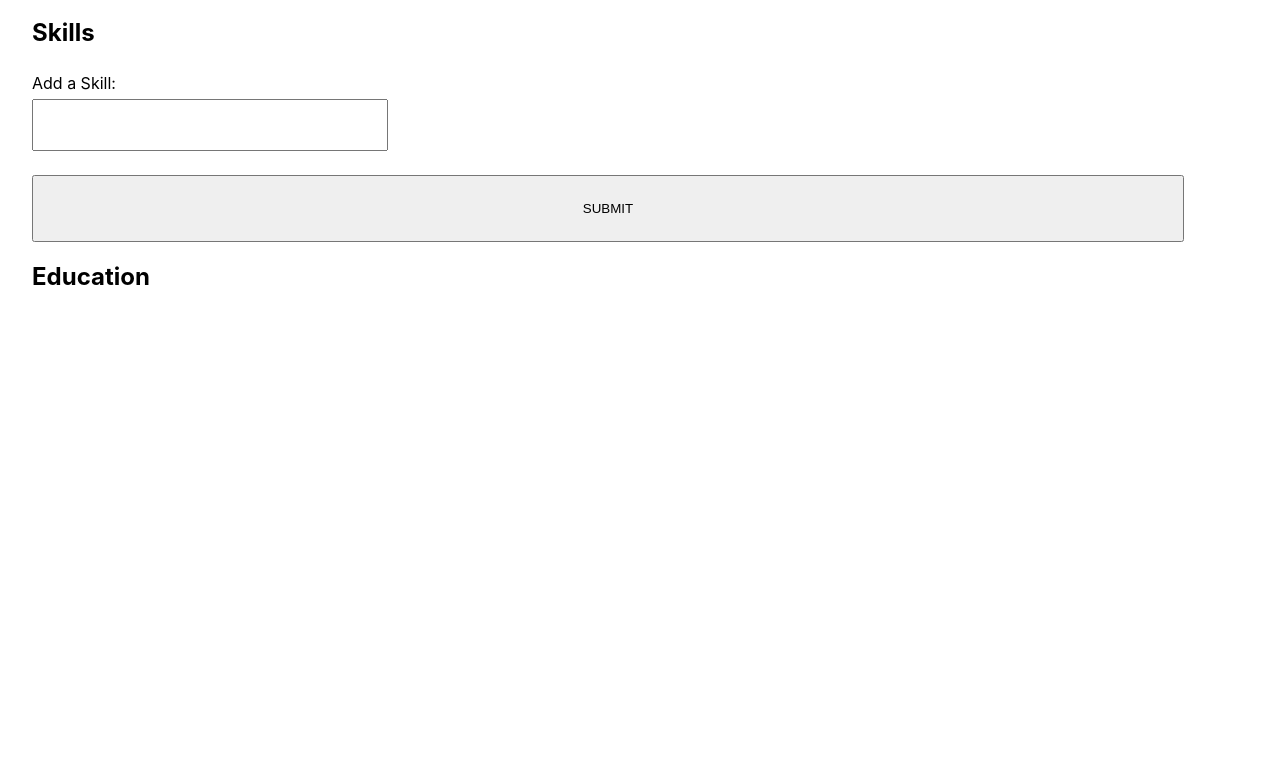
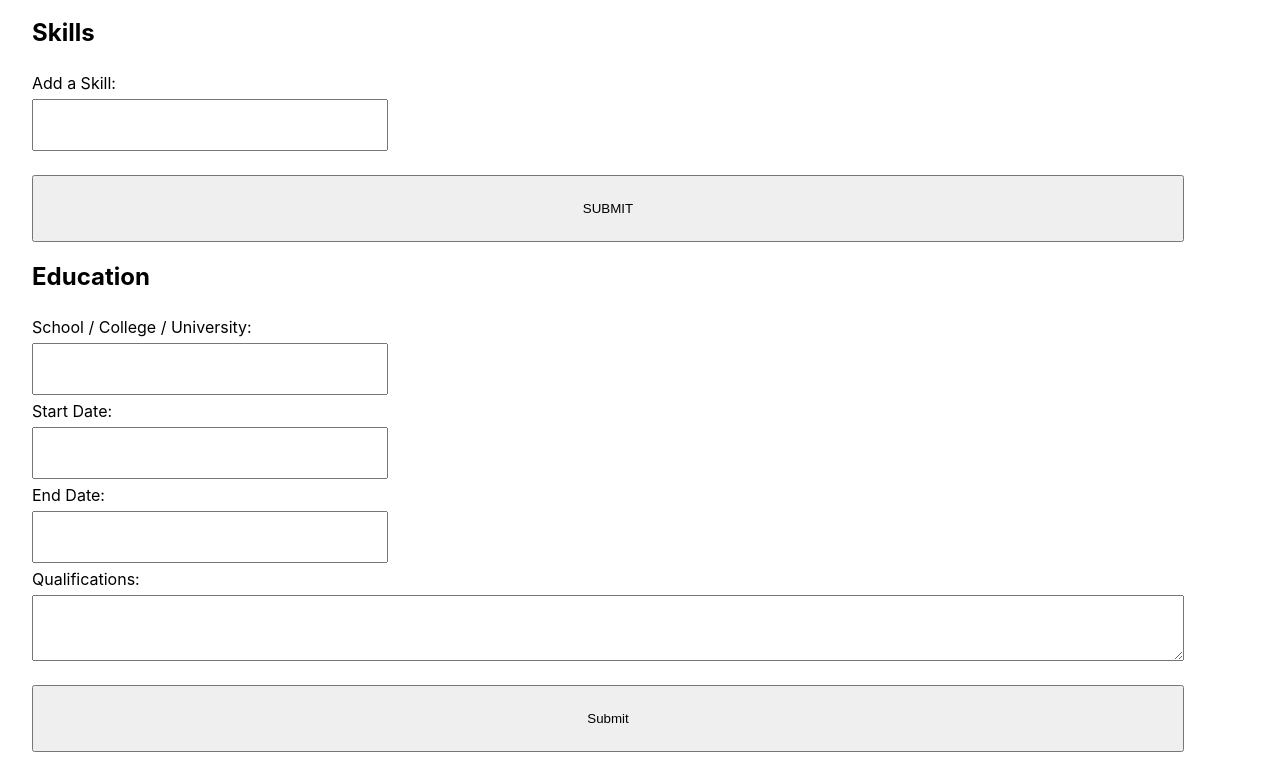
Before and after one commit to craigjtwigg/cv-app, a React (Create React App) app: page / in a window 1280 px wide. Shown: the part 1306-2090 px from the top of the page. Before the commit the page ends 1629 px from the top, so only its background shows below. Built offline with nearby package versions, Linux system fonts and the light colour scheme.

Commit message:
education section and state added

```diff
--- a/src/App.js
+++ b/src/App.js
@@ -43,6 +43,15 @@ export default class App extends Component {
           skill: '',
         },
         skillsStore: [],
+      },
+      education: {
+        educationInput: {
+          school: '',
+          start: '',
+          end: '',
+          qualifications: '',
+        },
+        educationStore: [],
       },
     };
 
@@ -111,7 +120,7 @@ export default class App extends Component {
   };
 
   render() {
-    const { personalDetailsStore, profileStore } = this.state;
+    const { personalDetailsStore, profileStore, employmentHistoryStore, skillsStore, educationStore } = this.state;
     const submitInputState = this.submitInputState;
     const updateInputState = this.updateInputState;
 
@@ -131,14 +140,17 @@ export default class App extends Component {
         <EmploymentHistory
           updateInputState={updateInputState}
           submitInputState={submitInputState}
+          employmentHistoryStore={employmentHistoryStore}
         />
         <Skills
           updateInputState={updateInputState}
           submitInputState={submitInputState}
+          skillsStore={skillsStore}
         />
         <Education
           updateInputState={updateInputState}
           submitInputState={submitInputState}
+          educationStore={educationStore}
         />
       </>
     );
--- a/src/components/Education.js
+++ b/src/components/Education.js
@@ -1,13 +1,104 @@
-import React, { Component } from 'react'
+import React, { Component } from 'react';
 
 export default class Education extends Component {
-    render() {
-        return (
-            <div>
-                <h2 className="section-header">
-                    Education
-                </h2>
-            </div>
-        )
-    }
+  render() {
+    return (
+      <div>
+        <h2 className="section-header">Education</h2>
+
+        <form
+          onSubmit={(e) =>
+            this.props.submitInputState(e, e.target.dataset.category)
+          }
+          data-category="education"
+          data-section="educationInput"
+          className="input-form"
+          id="educationForm"
+        >
+          <label htmlFor="educationSchoolInput">School / College / University: </label>
+          <input
+            type="text"
+            onChange={(e) =>
+              this.props.updateInputState(
+                e,
+                e.target.dataset.category,
+                e.target.dataset.field
+              )
+            }
+            data-category="education"
+            data-section="educationInput"
+            data-field="school"
+            className="input-field"
+            id="educationSchoolInput"
+          />
+
+
+          <label htmlFor="educationStartInput">Start Date: </label>
+          <input
+            type="text"
+            onChange={(e) =>
+              this.props.updateInputState(
+                e,
+                e.target.dataset.category,
+                e.target.dataset.field
+              )
+            }
+            data-category="education"
+            data-section="educationInput"
+            data-field="start"
+            className="input-field"
+            id="educationStartInput"
+          />
+
+          <label htmlFor="educationEndInput">End Date: </label>
+          <input
+            type="text"
+            onChange={(e) =>
+              this.props.updateInputState(
+                e,
+                e.target.dataset.category,
+                e.target.dataset.field
+              )
+            }
+            data-category="education"
+            data-section="educationInput"
+            data-field="end"
+            className="input-field"
+            id="educationStartInput"
+          />
+
+          <label htmlFor="educationQualificationsInput">
+            Qualifications:
+          </label>
+
+          <textarea
+            onChange={(e) =>
+              this.props.updateInputState(
+                e,
+                e.target.dataset.category,
+                e.target.dataset.field
+              )
+            }
+            data-category="education"
+            data-section="educationInput"
+            data-field="qualifications"
+            className="input-field"
+            id="employmentQualificationsInput"
+            rows="4"
+            cols="50"
+          ></textarea>
+
+          <button
+            type="submit"
+            data-category="education"
+            data-section="educationInput"
+            className="section-submit-button"
+            id="educationSubmitButton"
+          >
+            Submit
+          </button>
+        </form>
+      </div>
+    );
+  }
 }
```
Also changed, not shown: src/components/EmploymentHistory.js (+6 -8 lines).
